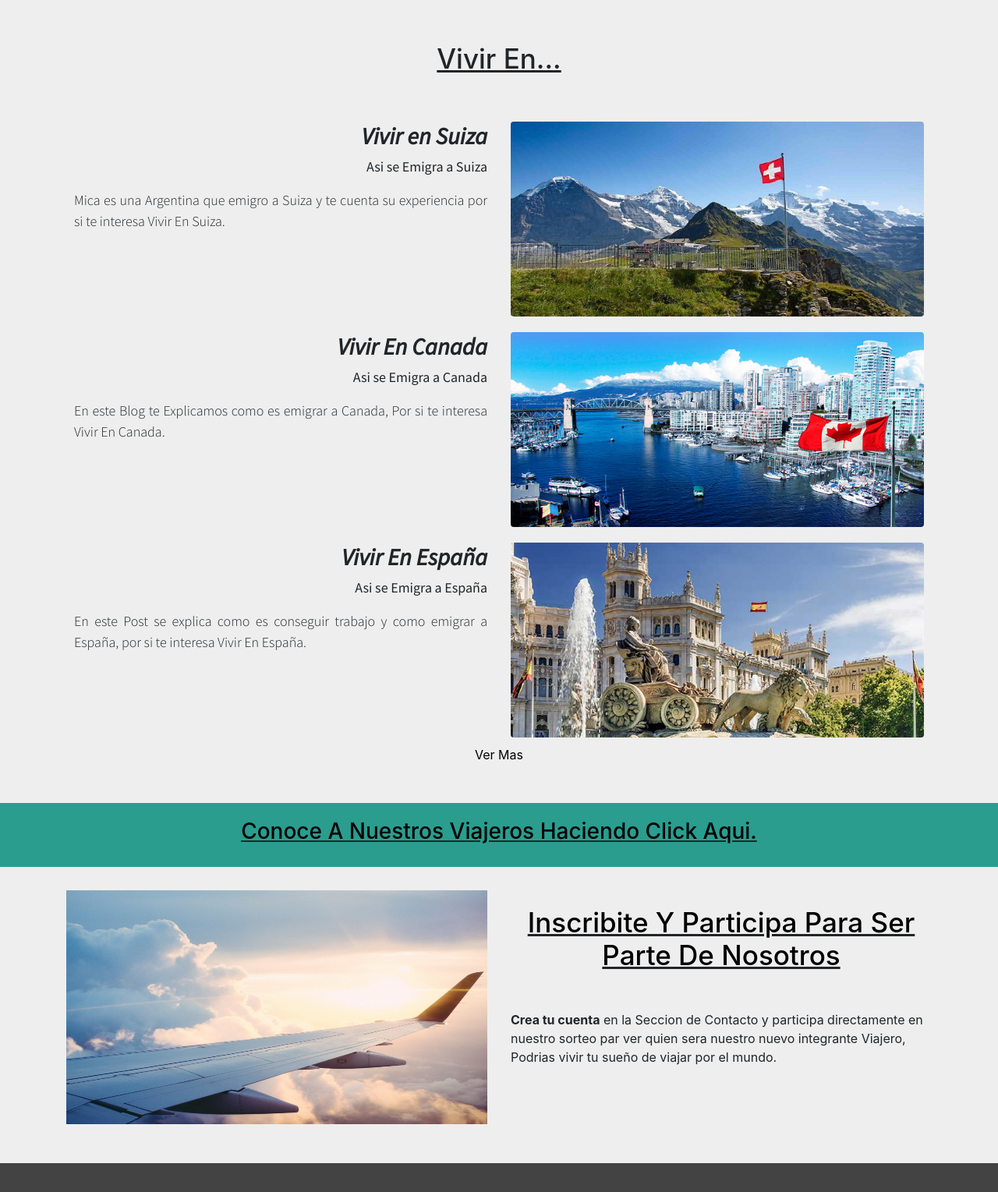
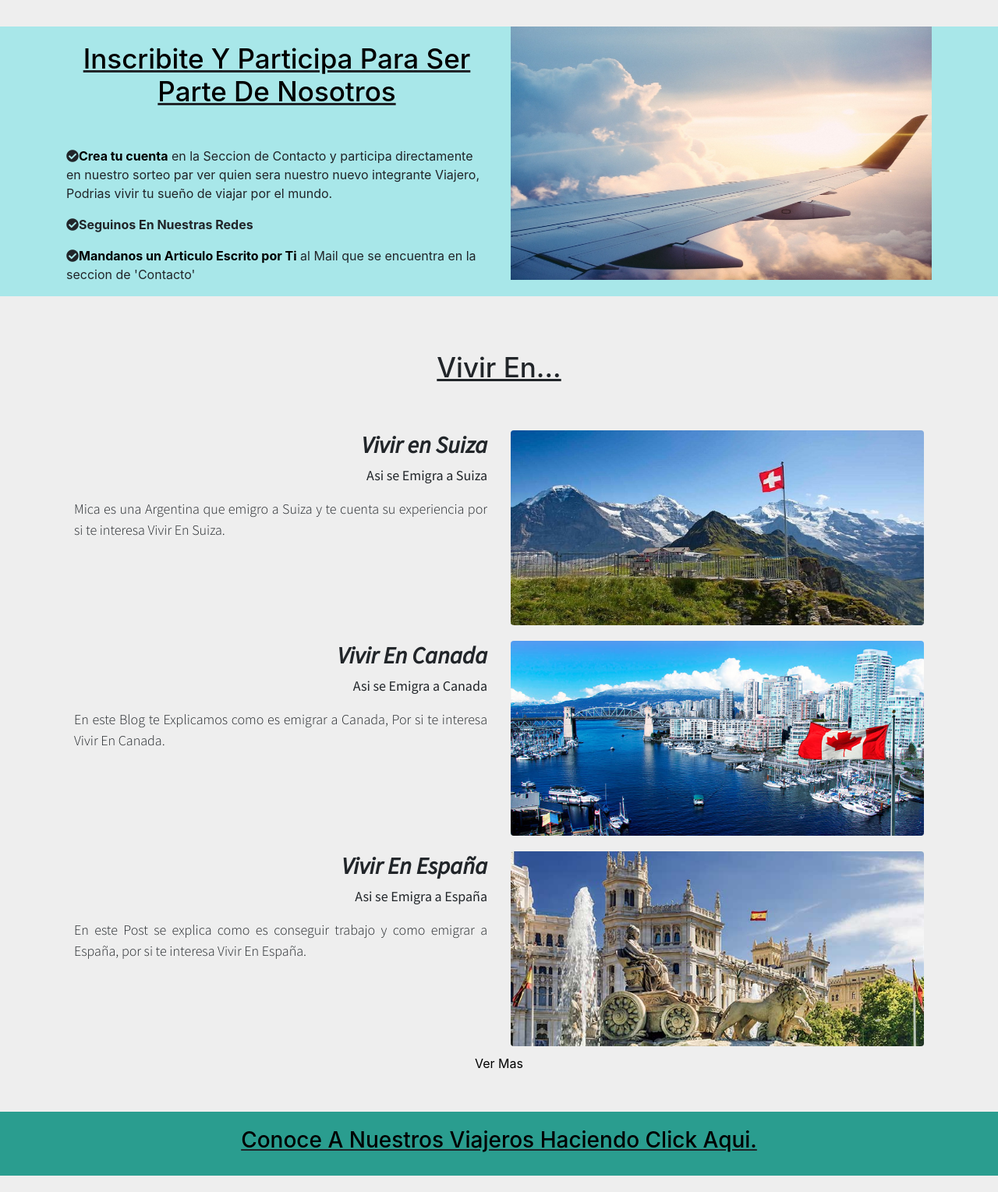
Before and after one commit to Matiascsch/ProyectoFinal, a website: page index.html in a window 1280 px wide. Shown: the part 2789-4318 px from the top of the page at 78% size. Drawn offline with nearby package versions, Linux system fonts and the light colour scheme.

Commit message:
Ultimas modif

```diff
--- a/index.html
+++ b/index.html
@@ -138,6 +138,22 @@
 		</div>
 </main>
 
+<!-- SPONSORS -->
+<div class="container-fluid sponsors--color align-items-center justify-content-center">
+	<div class="container" id="carousel">
+		<div id="carouselIndex" class="carousel slide" data-ride="carousel">
+			<div class="carousel-inner">
+				<div class="carousel-item active">
+					<img class="d-block" src="assets/imagenes/sponsors1.png" width="100%" height="300px" alt="First slide">
+				</div>
+				<div class="carousel-item">
+					<img class="d-block" src="assets/imagenes/sponsors2.png" width="100%" height="300px" alt="Second slide">
+				</div>
+			</div>
+		</div>
+	</div>
+</div>
+
 <!-- QUIENES SOMOS -->
 <div class="container">
 	<div class="row">
@@ -162,17 +178,18 @@
 	</div>
 </div>
 
-<!-- SPONSORS -->
-<div class="container-fluid sponsors--color align-items-center justify-content-center">
-	<div class="container" id="carousel">
-		<div id="carouselIndex" class="carousel slide" data-ride="carousel">
-			<div class="carousel-inner">
-				<div class="carousel-item active">
-					<img class="d-block" src="assets/imagenes/sponsors1.png" width="100%" height="300px" alt="First slide">
-				</div>
-				<div class="carousel-item">
-					<img class="d-block" src="assets/imagenes/sponsors2.png" width="100%" height="300px" alt="Second slide">
-				</div>
+<!-- concurso -->
+<div class="container-fluid concurso--color">
+	<div class="container">
+		<div class="row">
+			<div class="col-lg-6 col-md-12 col-xs-12 col-sm-12">
+				<h3 class="subtitulo__index"><a href="pages/contacto.html">Inscribite y participa para ser parte de Nosotros</a></h3>
+				<p><i class="fas fa-check-circle"></i><strong><a href="pages/contacto">Crea tu cuenta</a></strong> en la Seccion de Contacto y participa directamente en nuestro sorteo par ver quien sera nuestro nuevo integrante Viajero, Podrias vivir tu sueño de viajar por el mundo.</p>
+				<p><i class="fas fa-check-circle"></i><strong>Seguinos En Nuestras Redes</strong></p>
+				<p><i class="fas fa-check-circle"></i><strong><a href="pages/contacto">Mandanos un Articulo Escrito por Ti</a></strong> al Mail que se encuentra en la seccion de 'Contacto'</p>
+			</div>
+			<div class="col-lg-6 col-md-12 col-xs-12 col-sm-12">
+				<img src="assets/imagenes/not-tips.jpg" width="100%" height="325" alt="imgSorteo">
 			</div>
 		</div>
 	</div>
@@ -226,7 +243,6 @@
 	</div>
 </div>
 
-
 <!-- NUESTROS VIAJEROS -->
 <div class="container-fluid">
 <div class="row">
@@ -236,18 +252,6 @@
 </div>
 </div>
 
-<!-- concurso -->
-<div class="container">
-	<div class="row">
-		<div class="col-lg-6 col-md-12 col-xs-12 col-sm-12">
-			<img src="assets/imagenes/not-tips.jpg" width="100%" height="300" alt="imgSorteo">
-		</div>
-		<div class="col-lg-6 col-md-12 col-xs-12 col-sm-12">
-			<h3 class="subtitulo__index"><a href="pages/contacto.html">Inscribite y participa para ser parte de Nosotros</a></h3>
-			<p><strong>Crea tu cuenta</strong> en la Seccion de Contacto y participa directamente en nuestro sorteo par ver quien sera nuestro nuevo integrante Viajero, Podrias vivir tu sueño de viajar por el mundo.</p>
-		</div>
-	</div>
-</div>
 
 <!-- Footer -->
 <div class="container-fluid footer--color">
--- a/scss/_areas.scss
+++ b/scss/_areas.scss
@@ -4,6 +4,7 @@ $letraFooter: 'Source Sans Pro';
 $colorFooter: #434343;
 $colorIconosFooter: black;
 $colorFooterBottom: #2a9d8f;
+$concursoColor: #a8e7e9;
 
 // ---subtitulos--- //
 
@@ -15,9 +16,13 @@ $colorFooterBottom: #2a9d8f;
 	text-align: center;
 	text-decoration: underline;
 }
+
 a{
 	color: black;
+	text-decoration: none;
+	text-style: none;
 }
+
 $etiquetasSubt: subtitulo__index, subtitulo__qs, subtitulo__vivirEn, subtitulo__viajes, subtitulo__contacto;
 
 @each $subtitulo__x in $etiquetasSubt {
@@ -71,8 +76,14 @@ h4{
 	margin-bottom: 50px;
 }
 
+//concurso
+.concurso--color{
+	background-color: $concursoColor;
+}
+
 // footer
 .footer--color{
+	padding: 10px;
 	background-color: $colorFooter;
 }
 footer{
```
Also changed, not shown: pages/viajes.html (+4 -1 lines), css/style.css.
